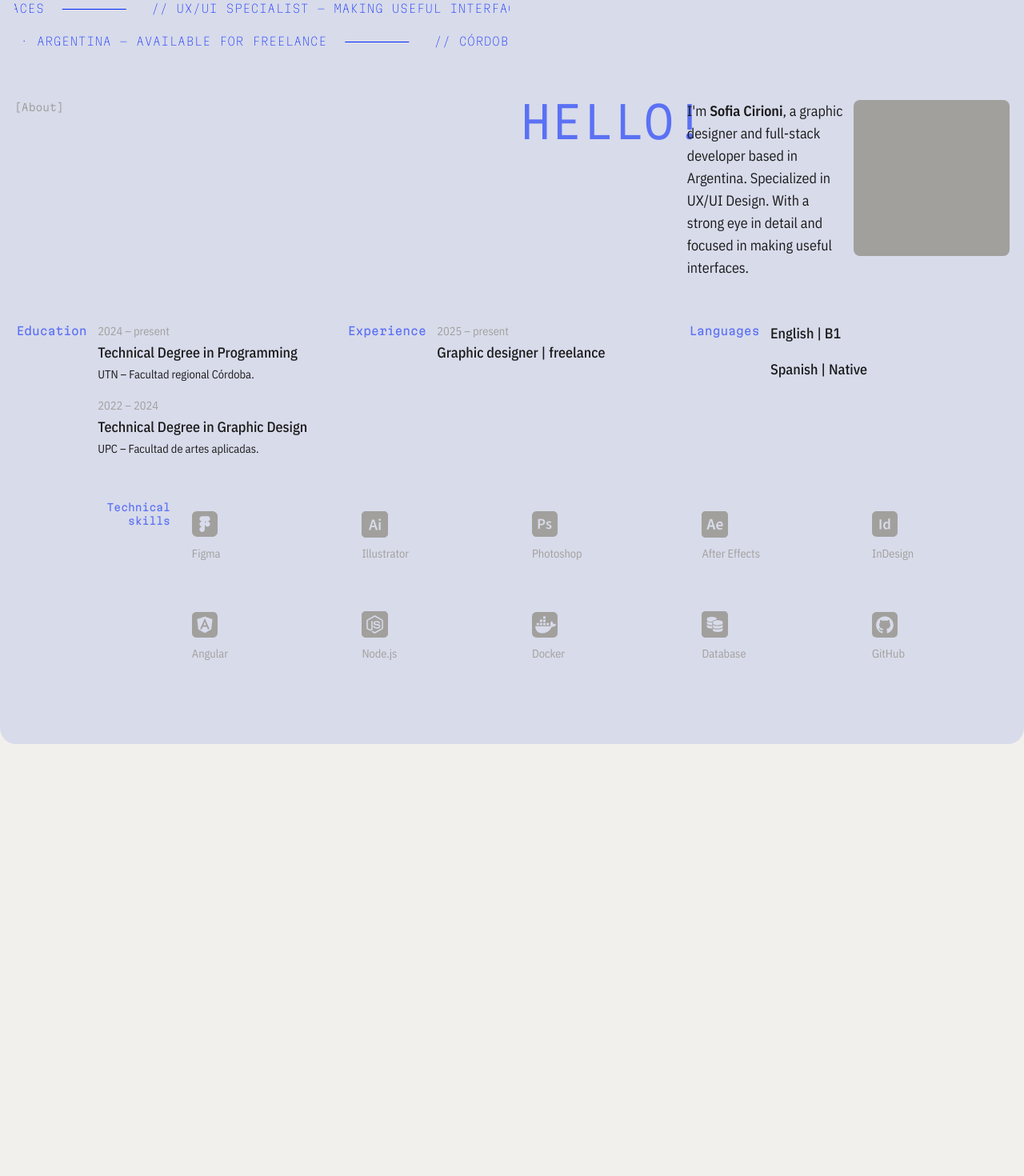
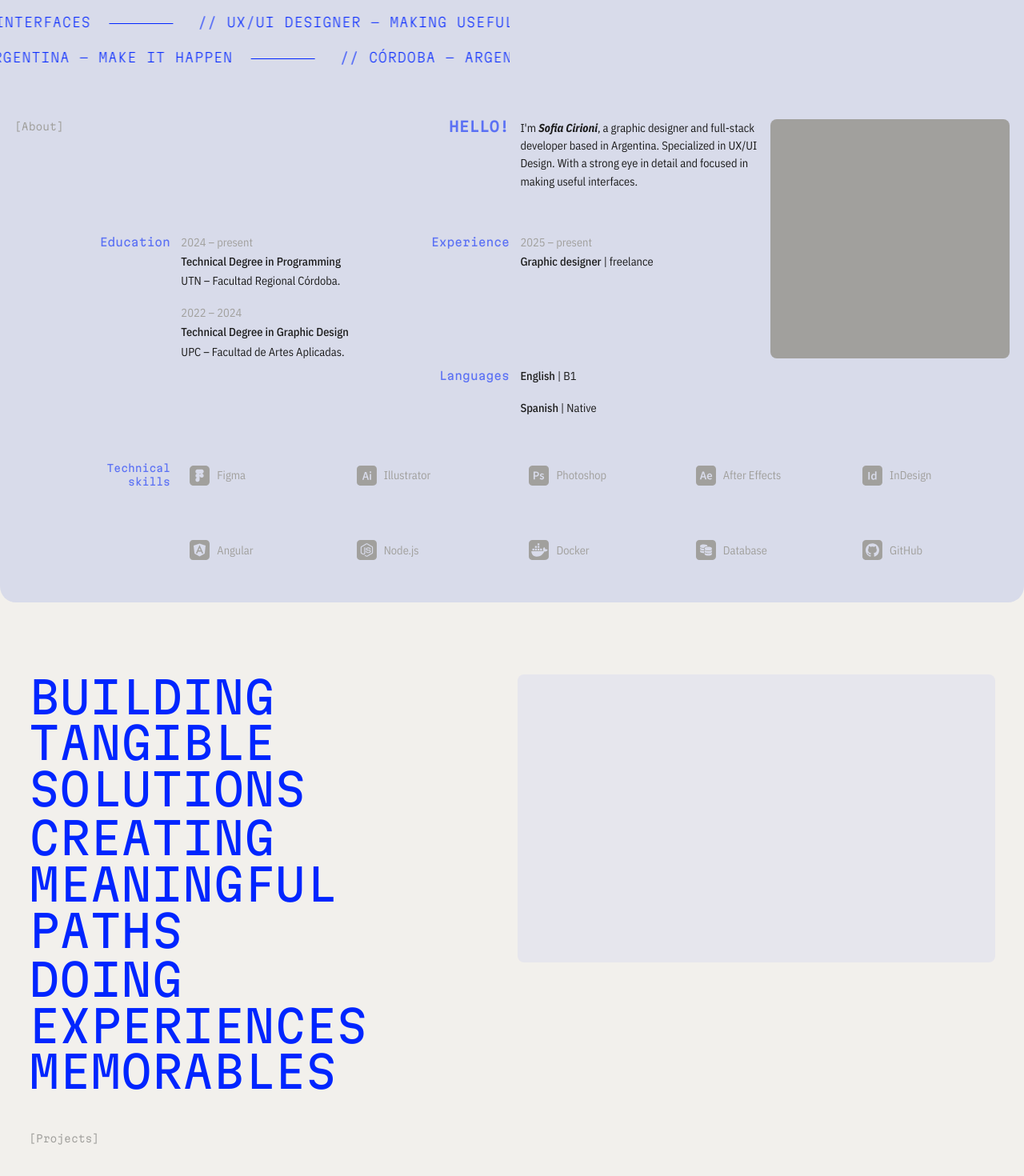
Before and after one commit to sofiacirioni/SC-Portfolio, an Angular app: page / in a window 1280 px wide. Shown: the part 1038-2508 px from the top of the page at 80% size. Before the commit the page ends 1968 px from the top, so only its background shows below. Built offline with nearby package versions, Linux system fonts and the light colour scheme.

Commit message:
feature: finish about section

```diff
--- a/src/app/components/about/about.css
+++ b/src/app/components/about/about.css
@@ -1,53 +1,42 @@
 /* ── Section wrapper ─────────────────────────── */
 .about-section {
-  /*
-    -1.5rem: the about-card slides 1.5rem under the boundary-tickers,
-    creating the "crossing boundary" visual. Full-width tickers sit above
-    (z-index: 20 > about-section z-index: 2).
-  */
   margin-top: -1.5rem;
-  /*
-    Full bleed: cancel page-wrapper's padding-inline: 1rem on both sides.
-    The .about-card's own padding-inline: 1rem (below) restores column alignment.
-  */
   margin-inline: -1rem;
   position: relative;
   z-index: 2;
 }
 
 /* ── Card ────────────────────────────────────── */
-/*
-  display: grid comes from .global-grid applied in the HTML.
-  padding-inline: 1rem aligns the 12 internal columns with the outer grid.
-  padding-top: 3rem ensures the short tickers (row 1) start after the
-  last full-width boundary ticker, since the about-section overlaps by 1.5rem.
-  row-gap provides breathing room between content rows.
-*/
 .about-card {
   background: var(--color-base-accent);
   border-radius: 20px;
-  padding-block: 3rem 4rem;
+  overflow: hidden;           /* clips short-tickers flush to rounded edge */
+  padding-block: 3rem 2.5rem;
   padding-inline: 1rem;
   row-gap: 3rem;
-  /* No display:grid here — comes from .global-grid */
+  /* display:grid comes from .global-grid */
 }
 
 /* ══════════════════════════════════════════════
-   Short tickers
+   ROW 1 · Short tickers
    ══════════════════════════════════════════════ */
 .short-tickers {
-  /* grid-half-left provides grid-column: 1 / 7 */
+  /* grid-half-left: grid-column 1 / 7 */
+  /* margin-left: -1rem cancels card's padding so tickers start at card edge */
+  margin-left: -1rem;
   position: relative;
   z-index: 20;
 }
 
 /* ══════════════════════════════════════════════
-   ROW 1–2  ·  Intro (12-col positions)
+   ROW 2 · Intro
    ══════════════════════════════════════════════ */
 
+/* [About] — col 1, left-aligned */
 .about-label {
-  grid-column: 1 / span 2;
+  grid-column: 1;
   grid-row: 2;
+  justify-self: start;
   align-self: start;
   font-family: var(--font-mono);
   font-size: 0.7rem;
@@ -55,35 +44,34 @@
   color: var(--color-base-secondary);
 }
 
-/* HELLO! — right half, col 7–8 */
+/* HELLO! — col 6, right-aligned within the column */
 .about-hello {
-  grid-column: 7 / span 2;
+  grid-column: 6;
   grid-row: 2;
-  display: flex;
-  align-items: flex-end;
-  justify-content: flex-start;
+  justify-self: end;
   align-self: start;
+  text-align: right;
 }
 
 .about-title {
   font-family: var(--font-mono);
-  font-size: var(--text-h2);
-  font-weight: 300;
+  font-size: var(--text-base);
+  font-weight: 600;
   color: var(--color-secondary);
   margin: 0;
   line-height: 1;
 }
 
-/* Bio — col 9–10 */
+/* Bio — col 7–9 */
 .about-bio-block {
-  grid-column: 9 / span 2;
-  grid-row: 2 / span 2;
+  grid-column: 7 / span 3;
+  grid-row: 2;
   align-self: start;
 }
 
 .about-bio {
   font-family: var(--font-body);
-  font-size: var(--text-base);
+  font-size: var(--text-sm);
   color: #1a1a1a;
   line-height: 1.55;
   margin: 0;
@@ -91,11 +79,12 @@
 
 .about-bio strong {
   font-weight: 600;
+  font-style: italic;
 }
 
-/* Photo placeholder — col 11–12 */
+/* Photo / ASCII — col 10–12, spans rows 2–3 */
 .about-photo {
-  grid-column: 11 / span 2;
+  grid-column: 10 / span 3;
   grid-row: 2 / span 2;
   background: var(--color-base-secondary);
   border-radius: 8px;
@@ -105,50 +94,61 @@
 }
 
 /* ══════════════════════════════════════════════
-   ROW 3  ·  Info (title + content pairs)
-   Each pair occupies 4 columns (1 title + 3 content).
-   Education: col 1 | col 2–4
-   Experience: col 5 | col 6–8
-   Languages:  col 9 | col 10–12
+   ROW 3 · Education + Experience
    ══════════════════════════════════════════════ */
 
+/* Education label — col 2, right-aligned */
 .about-edu {
-  grid-column: 1 / span 1;
-  grid-row: 4;
+  grid-column: 2;
+  grid-row: 3;
   text-align: right;
   align-self: start;
 }
 
+/* Education content — col 3–5 */
 .about-edu-content {
-  grid-column: 2 / span 3;
-  grid-row: 4;
+  grid-column: 3 / span 3;
+  grid-row: 3;
+  align-self: start;
 }
 
+/* Experience label — col 6, right-aligned */
 .about-exp {
-  grid-column: 5 / span 1;
-  grid-row: 4;
+  grid-column: 6;
+  grid-row: 3;
   text-align: right;
   align-self: start;
 }
 
+/* Experience content — col 7–9 */
 .about-exp-content {
-  grid-column: 6 / span 3;
-  grid-row: 4;
+  grid-column: 7 / span 3;
+  grid-row: 3;
+  align-self: start;
 }
 
+/* ══════════════════════════════════════════════
+   ROW 4 · Languages (same cols as Experience, below)
+   ══════════════════════════════════════════════ */
+
+/* Languages label — col 6, right-aligned, pulled closer to Experience */
 .about-lang {
-  grid-column: 9 / span 1;
+  grid-column: 6;
   grid-row: 4;
   text-align: right;
   align-self: start;
+  margin-top: -2.5rem;
 }
 
+/* Languages content — col 7–9, pulled closer to Experience */
 .about-lang-content {
-  grid-column: 10 / span 3;
+  grid-column: 7 / span 3;
   grid-row: 4;
+  align-self: start;
+  margin-top: -2.5rem;
 }
 
-/* Shared subtitle */
+/* ── Shared subtitle ─────────────────────────── */
 .about-subtitle {
   font-family: var(--font-mono);
   font-size: 0.778rem;
@@ -157,7 +157,7 @@
   margin: 0 0 0.75rem;
 }
 
-/* Shared list */
+/* ── Shared list ─────────────────────────────── */
 .about-list {
   list-style: none;
   margin: 0;
@@ -181,7 +181,7 @@
 
 .about-item-title {
   font-family: var(--font-body);
-  font-size: var(--text-base);
+  font-size: var(--text-sm);
   color: #1a1a1a;
   margin: 0;
   font-weight: 500;
@@ -194,50 +194,58 @@
   margin: 0;
 }
 
+/* Text after the pipe (| B1 · | freelance) — same weight as institution sub-lines */
+.about-item-light {
+  font-weight: 300;
+}
+
 /* ══════════════════════════════════════════════
-   ROW 4  ·  Technical skills
+   ROW 5+ · Technical skills
    ══════════════════════════════════════════════ */
 
+/* Label — col 2, right-aligned, aligns with first skill row */
 .about-skills-label {
-  grid-column: 1 / span 2;
+  grid-column: 2;
   grid-row: 5;
   font-family: var(--font-mono);
   font-size: 0.7rem;
   font-weight: 400;
   color: var(--color-secondary);
   line-height: 1.4;
-  align-self: start;
+  align-self: center;
   text-align: right;
 }
 
-/* 5 skills per row across cols 3–12 */
+/*
+  display:contents dissolves the wrapper so each .skill-card becomes a
+  direct child of .about-card's 12-col grid.
+  Each card receives [style.grid-column] and [style.grid-row] from the component.
+*/
 .about-skills-grid {
-  grid-column: 3 / span 10;
-  grid-row: 5;
-  display: grid;
-  grid-template-columns: repeat(5, 1fr);
-  gap: 1rem 1.5rem;
+  display: contents;
 }
 
 /* ── Skill card ──────────────────────────────── */
 .skill-card {
   display: flex;
-  flex-direction: column;
-  align-items: flex-start;
+  flex-direction: row;
+  align-items: center;
   gap: 0.5rem;
-  padding: 0.75rem;
+  padding: 0.4rem 0.6rem;
   border-radius: 8px;
   cursor: default;
+  align-self: center;
   transition: background 0.2s ease;
 }
 
 .skill-card:hover {
-  background: color-mix(in srgb, var(--color-base-secondary) 14%, transparent);
+  background: transparent;
 }
 
+/* SVG icon — tinted via CSS mask */
 .skill-icon {
-  width: 1.8rem;
-  height: 1.8rem;
+  width: 1.4rem;
+  height: 1.4rem;
   flex-shrink: 0;
   background-color: var(--color-base-secondary);
   -webkit-mask-image: var(--icon-url);
@@ -255,11 +263,29 @@
   background-color: var(--color-accent);
 }
 
+/*
+  CSS grid single-cell trick: skill-name and skill-dots share the same
+  grid cell so they overlap. Opacity toggles between them on hover.
+*/
+.skill-text {
+  display: grid;
+  place-items: start;
+  min-width: 0;
+}
+
+.skill-name,
+.skill-dots {
+  grid-area: 1 / 1;
+  transition: opacity 0.15s ease;
+}
+
 .skill-name {
   font-family: var(--font-body);
   font-size: var(--text-sm);
   color: var(--color-base-secondary);
-  transition: opacity 0.15s ease;
+  white-space: nowrap;
+  overflow: hidden;
+  text-overflow: ellipsis;
 }
 
 .skill-dots {
@@ -267,7 +293,6 @@
   gap: 0.3rem;
   align-items: center;
   opacity: 0;
-  transition: opacity 0.15s ease;
 }
 
 .skill-card:hover .skill-name { opacity: 0; }
--- a/src/app/components/about/about.html
+++ b/src/app/components/about/about.html
@@ -7,21 +7,22 @@
   <div class="about-card global-grid">
 
     <!--
-      ══ SHORT TICKERS (3 rows) ════════════════════════
-      grid-column: 1 / 7 = left half of the 12-col grid.
-      z-index: 20 → float above card content.
-    ══════════════════════════════════════════════════ -->
+      ══ ROW 1 · Short tickers (left half) ════════════════
+      grid-column: 1 / 7  (from .grid-half-left)
+      margin-left: -1rem cancels the card padding so tickers
+      start flush with the card's left edge.
+    ══════════════════════════════════════════════════════ -->
     <div class="short-tickers grid-half-left">
       <app-ticker-tape [rows]="shortTickerRows" />
     </div>
 
     <!--
-      ══ ROW 1–2  ·  Intro ═════════════════════════════
-      col 1       → [About] label
-      col 7–8     → HELLO! heading  (right half, old col 4)
-      col 9–10    → bio text
-      col 11–12   → photo placeholder
-    ══════════════════════════════════════════════════ -->
+      ══ ROW 2 · Intro ════════════════════════════════════
+      col 1          → [About] label
+      col 6          → HELLO! (right-aligned within col)
+      col 7–9        → bio text
+      col 10–12      → photo / ASCII placeholder (spans rows 2–3)
+    ══════════════════════════════════════════════════════ -->
     <span class="about-label">[About]</span>
 
     <div class="about-hello">
@@ -36,16 +37,14 @@
       </p>
     </div>
 
-    <!-- ASCII animation overlay will go here -->
+    <!-- ASCII animation / photo placeholder — col 10–12, rows 2–3 -->
     <div class="about-photo" aria-hidden="true"></div>
 
     <!--
-      ══ ROW 3  ·  Info ════════════════════════════════
-      Pattern: title (right-aligned) | content (next col)
-      Education   col 1   | col 2–4
-      Experience  col 5   | col 6–8
-      Languages   col 9   | col 10–12
-    ══════════════════════════════════════════════════ -->
+      ══ ROW 3 · Education + Experience ═══════════════════
+      Education:  label col 2 (right) · content col 3–5
+      Experience: label col 6 (right) · content col 7–8
+    ══════════════════════════════════════════════════════ -->
     <div class="about-edu">
       <h3 class="about-subtitle">Education</h3>
     </div>
@@ -69,12 +68,18 @@
         @for (item of experience; track item.period) {
           <li class="about-list__item">
             <span class="about-date">{{ item.period }}</span>
-            <p class="about-item-title">{{ item.role }}</p>
+            <p class="about-item-title">
+              {{ item.role }}@if (item.detail) {<span class="about-item-light"> | {{ item.detail }}</span>}
+            </p>
           </li>
         }
       </ul>
     </div>
 
+    <!--
+      ══ ROW 4 · Languages (same cols as Experience, below) ═
+      label col 6 (right) · content col 7–8
+    ══════════════════════════════════════════════════════ -->
     <div class="about-lang">
       <h3 class="about-subtitle">Languages</h3>
     </div>
@@ -82,30 +87,36 @@
       <ul class="about-list">
         @for (item of languages; track item.lang) {
           <li class="about-list__item">
-            <p class="about-item-title">{{ item.lang }} | {{ item.level }}</p>
+            <p class="about-item-title">{{ item.lang }}<span class="about-item-light"> | {{ item.level }}</span></p>
           </li>
         }
       </ul>
     </div>
 
     <!--
-      ══ ROW 4  ·  Technical skills ════════════════════
-      col 1       → label (right-aligned)
-      col 3–12    → 5 skill cards per row
-    ══════════════════════════════════════════════════ -->
+      ══ ROW 5+ · Technical skills ════════════════════════
+      label col 2 (right-aligned)
+      skills: display:contents unwraps cards as direct grid children.
+      Each card gets [style.grid-column] and [style.grid-row] from the component.
+      5 cards per row, cols 3-4 / 5-6 / 7-8 / 9-10 / 11-12
+    ══════════════════════════════════════════════════════ -->
     <span class="about-skills-label">Technical<br>skills</span>
 
     <div class="about-skills-grid">
-      @for (skill of skills; track skill.name) {
-        <div class="skill-card">
+      @for (skill of skills; track skill.name; let i = $index) {
+        <div
+          class="skill-card"
+          [style.grid-column]="skillColumn(i)"
+          [style.grid-row]="skillRow(i)"
+        >
           <div
             class="skill-icon"
             [style.--icon-url]="iconUrl(skill.icon)"
             aria-hidden="true"
           ></div>
 
+          <div class="skill-text">
             <span class="skill-name">{{ skill.name }}</span>
-
             <div class="skill-dots" [attr.aria-label]="'Level ' + skill.level + ' of 3'">
               @for (dot of levelDots; track dot) {
                 <span
@@ -115,6 +126,7 @@
               }
             </div>
           </div>
+        </div>
       }
     </div>
 
--- a/src/app/components/about/about.ts
+++ b/src/app/components/about/about.ts
@@ -18,6 +18,8 @@ interface EducationItem {
 interface ExperienceItem {
   period: string;
   role: string;
+  /** Text after the pipe — rendered with lighter weight */
+  detail?: string;
 }
 
 @Component({
@@ -33,17 +35,17 @@ export class About {
     {
       period: '2024 – present',
       title: 'Technical Degree in Programming',
-      institution: 'UTN – Facultad regional Córdoba.',
+      institution: 'UTN – Facultad Regional Córdoba.',
     },
     {
       period: '2022 – 2024',
       title: 'Technical Degree in Graphic Design',
-      institution: 'UPC – Facultad de artes aplicadas.',
+      institution: 'UPC – Facultad de Artes Aplicadas.',
     },
   ];
 
   readonly experience: ExperienceItem[] = [
-    { period: '2025 – present', role: 'Graphic designer | freelance' },
+    { period: '2025 – present', role: 'Graphic designer', detail: 'freelance' },
   ];
 
   readonly languages = [
@@ -54,24 +56,34 @@ export class About {
   /** 3 short tickers, left half of the about card */
   readonly shortTickerRows: TickerRow[] = [
     { text: '// GRAPHIC DESIGNER & FULLSTACK DEVELOPER', direction: 1 },
-    { text: '// UX/UI SPECIALIST — MAKING USEFUL INTERFACES', direction: -1 },
-    { text: '// CÓRDOBA · ARGENTINA — AVAILABLE FOR FREELANCE', direction: 1 },
+    { text: '// UX/UI DESIGNER — MAKING USEFUL INTERFACES', direction: -1 },
+    { text: '// CÓRDOBA — ARGENTINA — MAKE IT HAPPEN', direction: 1 },
   ];
 
   readonly skills: SkillItem[] = [
-    { name: 'Figma', icon: 'figma-logo.svg', level: 3 },
+    { name: 'Figma', icon: 'figma-logo.svg', level: 2 },
     { name: 'Illustrator', icon: 'illustrator-logo.svg', level: 3 },
     { name: 'Photoshop', icon: 'photoshop-logo.svg', level: 2 },
-    { name: 'After Effects', icon: 'after-effects-logo.svg', level: 2 },
+    { name: 'After Effects', icon: 'after-effects-logo.svg', level: 1 },
     { name: 'InDesign', icon: 'indesign-logo.svg', level: 2 },
     { name: 'Angular', icon: 'angular-logo.svg', level: 3 },
     { name: 'Node.js', icon: 'nodejs-logo.svg', level: 2 },
-    { name: 'Docker', icon: 'docker-logo.svg', level: 1 },
-    { name: 'Database', icon: 'db-logo.svg', level: 2 },
-    { name: 'GitHub', icon: 'github-logo.svg', level: 3 },
+    { name: 'Docker', icon: 'docker-logo.svg', level: 2 },
+    { name: 'Database', icon: 'db-logo.svg', level: 1 },
+    { name: 'GitHub', icon: 'github-logo.svg', level: 2 },
   ];
 
   iconUrl(icon: string): string {
     return `url(assets/SVG/${icon})`;
   }
+
+  /** Grid column for skill card i — 2 cols wide, starting at col 3 */
+  skillColumn(i: number): string {
+    return `${(i % 5) * 2 + 3} / span 2`;
+  }
+
+  /** Grid row for skill card i — first skills row is row 5 */
+  skillRow(i: number): number {
+    return Math.floor(i / 5) + 5;
+  }
 }
--- a/src/app/components/ticker-tape/ticker-tape.css
+++ b/src/app/components/ticker-tape/ticker-tape.css
@@ -18,9 +18,9 @@
   padding-block: 0.55rem;
 
   font-family: var(--font-mono);
-  /* Variable font loaded locally — weight 100 now renders as true Thin */
-  font-weight: 100;
-  font-size: 0.778rem;
+  /* Variable font loaded locally — weight 200 = ExtraLight */
+  font-weight: 200;
+  font-size: 0.9rem;
   letter-spacing: 0.04em;
   color: var(--color-accent);
   white-space: nowrap;
--- a/src/app/pages/home/home.css
+++ b/src/app/pages/home/home.css
@@ -78,7 +78,7 @@
   display: inline-flex;
   align-items: center;
   gap: 0.6rem;
-  margin-top: 3rem;
+  margin-top: 5rem;
   margin-bottom: 3rem;
   user-select: none;
   opacity: 0;
@@ -116,6 +116,59 @@
   color: rgb(0 0 0 / 0.5);
 }
 
+/* ── Projects intro ──────────────────────────── */
+/*
+  Placeholder section bridging About and the future Projects section.
+  Uses the same global-grid and padding-inline as the rest of the page.
+  Content (phrases + ASCII animation) will be defined later.
+*/
+.projects-intro {
+  padding-block: 5rem 6rem;
+  padding-inline: 1rem;
+}
+
+/* Phrases — left half, bottom-aligned */
+.projects-phrases {
+  grid-column: 1 / span 6;
+  grid-row: 1;
+  align-self: end;
+  display: flex;
+  flex-direction: column;
+  gap: 0.2rem;
+}
+
+.projects-phrase {
+  font-family: var(--font-mono);
+  font-size: var(--text-h2);
+  font-weight: 400;
+  color: var(--color-accent);
+  line-height: 1.05;
+  margin: 0;
+  text-transform: uppercase;
+}
+
+/* ASCII / animation placeholder — right half, spans both grid rows */
+.projects-ascii-placeholder {
+  grid-column: 7 / span 6;
+  grid-row: 1 / span 2;
+  align-self: start;
+  min-height: 20rem;
+  border-radius: 8px;
+  background: color-mix(in srgb, var(--color-accent) 5%, transparent);
+}
+
+/* [Projects] section label — bottom left, below phrases */
+.projects-label {
+  grid-column: 1;
+  grid-row: 2;
+  align-self: end;
+  padding-top: 2.5rem;
+  font-family: var(--font-mono);
+  font-size: 0.7rem;
+  font-weight: 300;
+  color: var(--color-base-secondary);
+}
+
 @keyframes scroll-arrow {
   0%,
   35% {
--- a/src/app/pages/home/home.html
+++ b/src/app/pages/home/home.html
@@ -43,5 +43,23 @@
     </div>
 
     <app-about />
+
+    <!--
+      Projects intro — content and animation TBD.
+      Placeholder structure aligned to the 12-col grid.
+      id="projects" serves as anchor for the "See projects" button.
+    -->
+    <section class="projects-intro global-grid" id="projects">
+      <div class="projects-phrases">
+        <p class="projects-phrase">BUILDING TANGIBLE SOLUTIONS</p>
+        <p class="projects-phrase">CREATING MEANINGFUL PATHS</p>
+        <p class="projects-phrase">DOING EXPERIENCES MEMORABLES</p>
+      </div>
+
+      <!-- ASCII animation / visual element goes here -->
+      <div class="projects-ascii-placeholder" aria-hidden="true"></div>
+
+      <span class="projects-label">[Projects]</span>
+    </section>
   </main>
 </div>
--- a/src/styles.css
+++ b/src/styles.css
@@ -121,11 +121,13 @@
 
 html {
   font-size: 18px;
+  overflow-x: hidden;
 }
 
 body {
   font-family: var(--font-body);
   background-color: var(--color-base-primary);
+  overflow-x: hidden;
 }
 
 /* ── Typographic defaults ───────────────────── */
```
Lines whose indentation alone changed are shown as unchanged.
